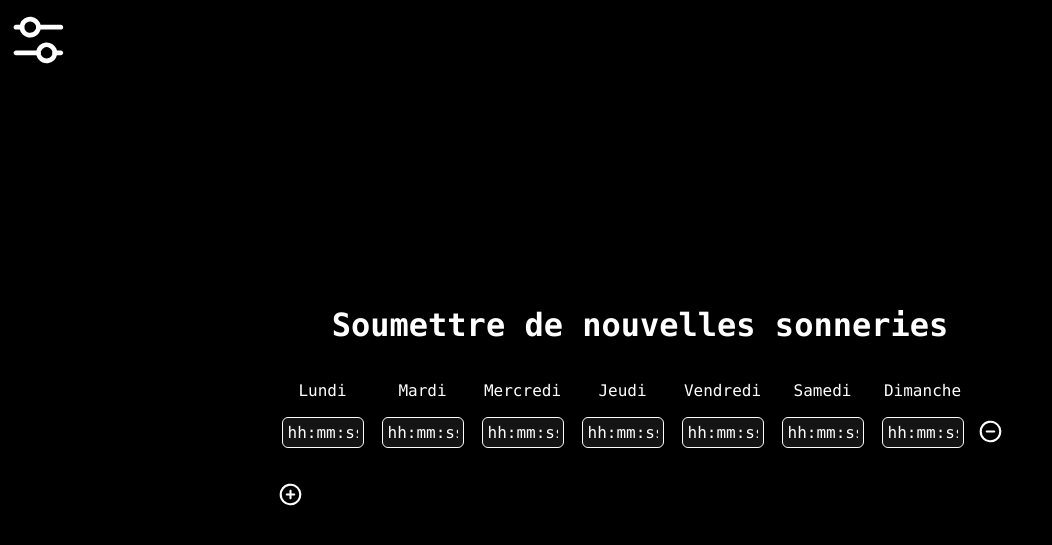
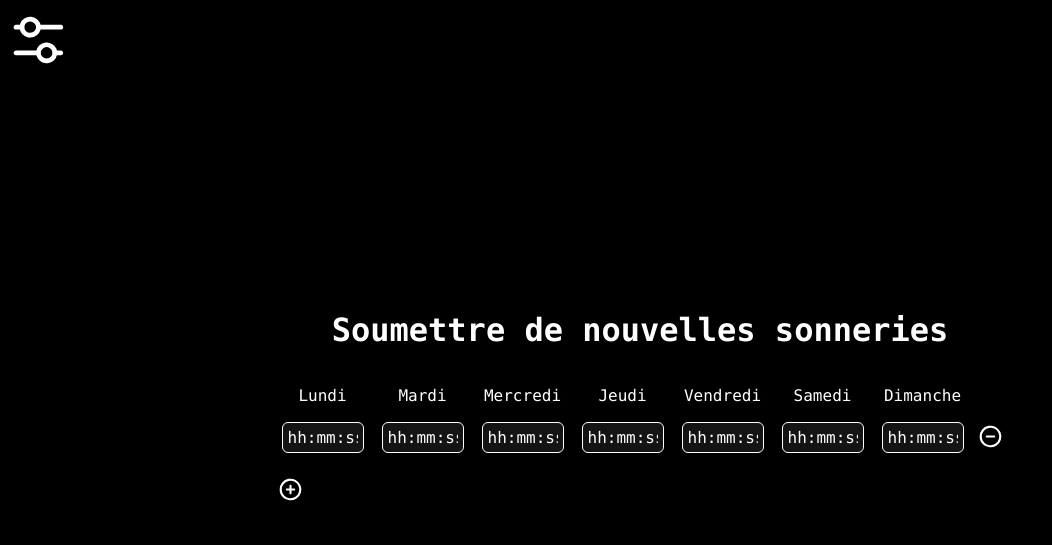
Before and after one commit to PardaSuperDev/DringTime, a PHP site: page /beta.html in a window 1280 px wide. Shown: the top 545 px of the page, without its empty margins (0-1052 px from the left). Run offline with PHP 8.4, Linux system fonts and the light colour scheme; some libraries are stand-ins or nearby versions.

Commit message:
Ajustement du "+"

```diff
--- a/style.css
+++ b/style.css
@@ -175,7 +175,3 @@ body {
     display: flex;
     justify-content: center;
 }
-
-#add_timer_button img{
-    padding-top: 10px;
-}
```
